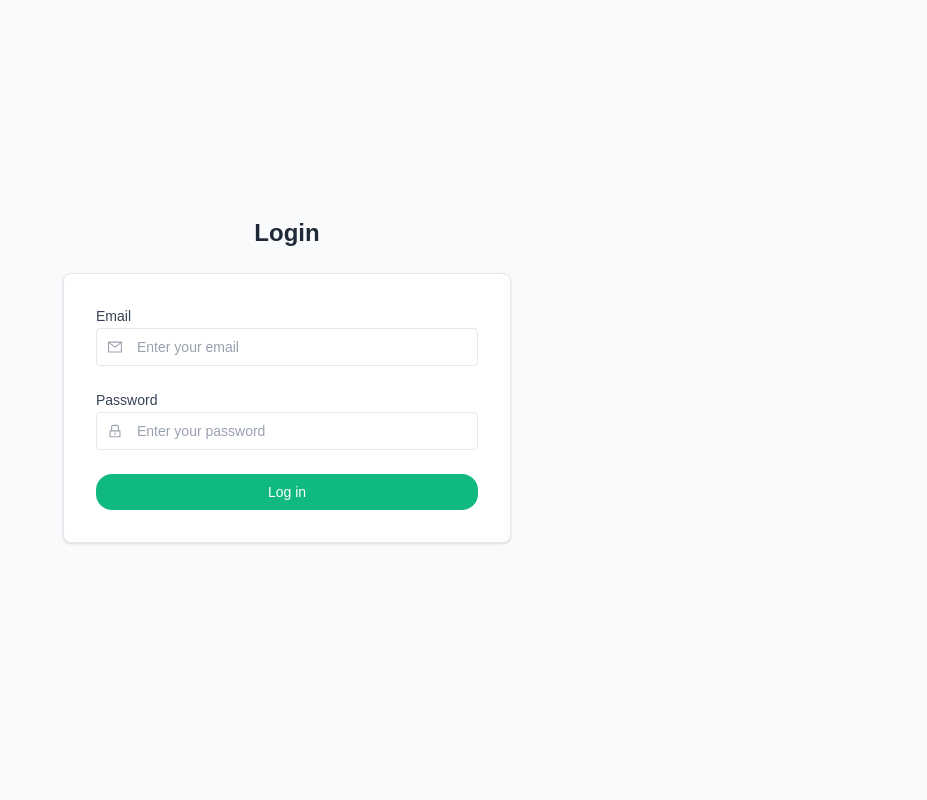
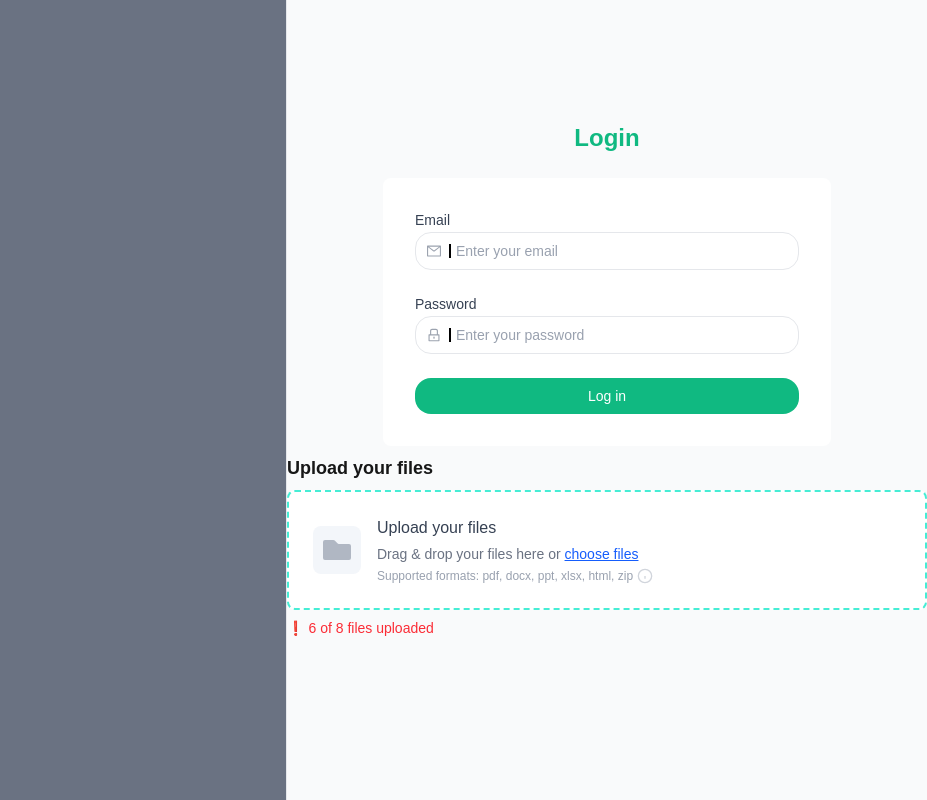
Before and after one commit to gayatrisustaininsight/green-ai-frontend, a Next.js app: page /login in a window 1280 px wide. Shown: the whole page, without its empty margins (353-1280 px from the left). Built offline with nearby package versions, Linux system fonts and the light colour scheme.

Commit message:
Refactor login container layout and enhance input styling

```diff
--- /dev/null
+++ b/components/common/FileUplpad.tsx
@@ -0,0 +1,128 @@
+"use client";
+
+import React, { useRef, useState } from "react";
+
+interface FileUploadProps {
+    heading: string;
+    description: string;
+    formats: string;
+    onFilesChange?: (files: FileList) => void;
+    maxFiles?: number;
+    error?: string;
+    uploadedCount?: number;
+    totalCount?: number;
+}
+
+const FileUpload: React.FC<FileUploadProps> = ({
+    heading,
+    description,
+    formats,
+    onFilesChange,
+    maxFiles,
+    error: errorProp,
+    uploadedCount,
+    totalCount,
+}) => {
+    const fileInputRef = useRef<HTMLInputElement>(null);
+    const [dragActive, setDragActive] = useState(false);
+    const [selectedFiles, setSelectedFiles] = useState<File[]>([]);
+    const [error, setError] = useState<string | undefined>(errorProp);
+
+    const handleFiles = (files: FileList) => {
+        let fileArr = Array.from(files);
+        if (maxFiles && fileArr.length > maxFiles) {
+            setError(`You can only upload up to ${maxFiles} files.`);
+            return;
+        }
+        setError(undefined);
+        setSelectedFiles(fileArr);
+        onFilesChange && onFilesChange(files);
+    };
+
+    const handleInputChange = (e: React.ChangeEvent<HTMLInputElement>) => {
+        if (e.target.files) {
+            handleFiles(e.target.files);
+        }
+    };
+
+    const handleDragOver = (e: React.DragEvent<HTMLDivElement>) => {
+        e.preventDefault();
+        e.stopPropagation();
+        setDragActive(true);
+    };
+
+    const handleDragLeave = (e: React.DragEvent<HTMLDivElement>) => {
+        e.preventDefault();
+        e.stopPropagation();
+        setDragActive(false);
+    };
+
+    const handleDrop = (e: React.DragEvent<HTMLDivElement>) => {
+        e.preventDefault();
+        e.stopPropagation();
+        setDragActive(false);
+        if (e.dataTransfer.files) {
+            handleFiles(e.dataTransfer.files);
+        }
+    };
+
+    const openFileDialog = () => {
+        fileInputRef.current?.click();
+    };
+
+    return (
+        <div
+            className={`w-full mt-2 ${dragActive ? "border-blue-400" : ""}`}
+            onDragOver={handleDragOver}
+            onDragLeave={handleDragLeave}
+            onDrop={handleDrop}
+        >
+            <h3 className="font-semibold text-lg mb-2">{heading}</h3>
+            <div className={`border-2 border-dashed ${dragActive ? "border-blue-400" : "border-teal-300"} rounded-lg bg-white px-6 py-6 flex flex-col items-center transition-colors duration-200 relative`}>
+                <div className="flex items-center w-full">
+                    {/* Folder Icon */}
+                    <div className="flex-shrink-0 mr-4">
+                        <svg width="48" height="48" fill="none" viewBox="0 0 48 48"><rect width="48" height="48" rx="8" fill="#F3F6FA" /><path d="M10 16a2 2 0 012-2h8.343a2 2 0 011.414.586l2.657 2.657A2 2 0 0025.828 18H36a2 2 0 012 2v12a2 2 0 01-2 2H12a2 2 0 01-2-2V16z" fill="#B0B7C3" /></svg>
+                    </div>
+                    <div className="flex-1">
+                        <div className="font-medium text-gray-700 text-base mb-1">Upload your files</div>
+                        <div className="text-gray-500 text-sm">
+                            Drag & drop your files here or{' '}
+                            <span className="text-blue-600 underline cursor-pointer font-medium" onClick={openFileDialog}>choose files</span>
+                        </div>
+                        <div className="text-xs text-gray-400 flex items-center mt-1">
+                            Supported formats: {formats}
+                            <svg className="ml-1 w-4 h-4 text-gray-300" fill="none" stroke="currentColor" strokeWidth="2" viewBox="0 0 24 24"><circle cx="12" cy="12" r="10" /><line x1="12" y1="16" x2="12" y2="12" /><line x1="12" y1="8" x2="12.01" y2="8" /></svg>
+                        </div>
+                    </div>
+                </div>
+                <input
+                    ref={fileInputRef}
+                    type="file"
+                    multiple={!!maxFiles && maxFiles > 1}
+                    className="hidden"
+                    onChange={handleInputChange}
+                />
+                {selectedFiles.length > 0 && (
+                    <ul className="mt-4 w-full text-sm text-gray-600">
+                        {selectedFiles.map((file, idx) => (
+                            <li key={idx} className="truncate">{file.name}</li>
+                        ))}
+                    </ul>
+                )}
+            </div>
+            {(error || errorProp) && (
+                <div className="mt-2 flex items-center text-red-500 text-sm">
+                    <span className="mr-1">❗</span> {error || errorProp}
+                </div>
+            )}
+            {typeof uploadedCount === "number" && typeof totalCount === "number" && !error && !errorProp && (
+                <div className="mt-2 text-blue-600 text-sm">
+                    <span>🔵 {uploadedCount} of {totalCount} files uploaded</span>
+                </div>
+            )}
+        </div>
+    );
+};
+
+export default FileUpload;
--- a/components/common/Input.tsx
+++ b/components/common/Input.tsx
@@ -34,9 +34,10 @@ export const Input = forwardRef<HTMLInputElement, InputProps>(
                 <div className="relative flex items-center">
                     {Icon && (
                         <div className="absolute inset-y-0 left-3 flex items-center pointer-events-none">
-                            <Image src={Icon} alt="Icon" width={24} height={24} className="text-gray-400 text-3xl border-r-2 border-primary pr-2" />
+                            <Image src={Icon} alt="Icon" width={24} height={24} className="text-gray-400 text-3xl border-r-2 border-[#000000] pr-2" />
                         </div>
                     )}
+
                     <input
                         ref={ref}
                         aria-required={required}
@@ -46,7 +47,7 @@ export const Input = forwardRef<HTMLInputElement, InputProps>(
                         value={value}
                         autoComplete="new-password"
                         className={`
-                            block w-full rounded-sm border border-gray-200  py-2
+                            block w-full rounded-2xl border border-gray-200  py-2
                             focus:border-primary focus:ring-1 focus:ring-primary text-sm
                             ${Icon ? 'pl-10' : 'pl-4'}
                             ${showError
--- /dev/null
+++ b/components/common/Label.tsx
@@ -0,0 +1,9 @@
+import React from 'react'
+
+const Label = ({ children, className }: { children: React.ReactNode, className?: string }) => {
+    return (
+        <div className={` text-gray-700 bg-gray-100 rounded-lg px-2 py-1.5 text-sm ${className}`} >{children}</div>
+    )
+}
+
+export default Label
--- /dev/null
+++ b/components/common/Table.tsx
@@ -0,0 +1,30 @@
+import React from 'react'
+
+const Table = ({ headers, data }: { headers: string[], data: any[] }) => {
+    return (
+        <table>
+            <thead>
+                <tr>
+                    <th>Name</th>
+                    <th>Email</th>
+                    <th>Phone</th>
+                    <th>Address</th>
+                </tr>
+            </thead>
+            <tbody
+
+
+            >
+                <tr>
+                    <td>John Doe</td>
+                    <td>john.doe@example.com</td>
+                    <td>1234567890</td>
+                    <td>123 Main St, Anytown, USA</td>
+                </tr>
+
+            </tbody>
+        </table>
+    )
+}
+
+export default Table
--- a/components/login/container.tsx
+++ b/components/login/container.tsx
@@ -4,6 +4,7 @@ import React, { useState } from 'react'
 import { Input } from '../common/Input';
 import { Button } from '../common/Button';
 import { useRouter } from 'next/navigation';
+import FileUpload from '../common/FileUplpad';
 
 const Container = () => {
     const [email, setEmail] = useState('');
@@ -32,11 +33,16 @@ const Container = () => {
     };
 
     return (
+        <div className='flex items-center justify-between h-screen bg-[#F9FAFB]  '>
+            <div className='flex items-center justify-center h-screen bg-gray-500 w-[50%] border-r border-gray-200'>
+            </div>
+
+
             <div
-            className='flex flex-col items-center justify-center h-screen bg-[#F9FAFB]'
+                className='flex flex-col items-center  w-[50%] justify-center h-screen bg-[#F9FAFB]'
             >
-            <h1 className='text-2xl font-bold mb-6 mt-[-40px] text-[#1F2937]'>Login</h1>
-            <form onSubmit={handleLogin} className='flex flex-col items-center justify-center bg-white rounded-lg p-8 w-full max-w-md border border-[#E5E7EB] gap-6 shadow'>
+                <h1 className='text-2xl font-bold mb-6 mt-[-40px] text-[#10B981]'>Login</h1>
+                <form onSubmit={handleLogin} className='flex flex-col items-center justify-center bg-white  bg-opacity-20    rounded-lg p-8 w-full max-w-md  border-[#E5E7EB] gap-6 '>
                     <Input
                         label="Email"
                         type="email"
@@ -59,6 +65,15 @@ const Container = () => {
                         <Button fullWidth type='submit'>Log in</Button>
                     </div>
                 </form>
+                <FileUpload
+                    heading="Upload your files"
+                    description="Drag & drop your files here or"
+                    formats="pdf, docx, ppt, xlsx, html, zip"
+                    uploadedCount={6}
+                    totalCount={8}
+                    error="6 of 8 files uploaded"
+                />
+            </div>
         </div>
     )
 }
--- a/middleware.ts
+++ b/middleware.ts
@@ -3,14 +3,12 @@ import { NextRequest } from "next/server";
 
 export function middleware(req: NextRequest, res: NextResponse) {
     const token = req.cookies.get("token")?.value;
+    console.log(token);
 
-    if (!token) {
-        return NextResponse.redirect(new URL("/login", req.url));
-    }
-    if (req.url.includes("/login") || req.url.includes("/register") && token) {
-        return NextResponse.redirect(new URL("/dashboard", req.url));
+    // if ((req.url.includes("/login") || req.url.includes("/register") && token)) {
+    //     return NextResponse.redirect(new URL("/dashboard", req.url));
 
-    }
+    // }
     return NextResponse.next();
 
 
```
Also changed, not shown: app/(auth)/page.tsx (deleted). Lines whose indentation alone changed are shown as unchanged.
